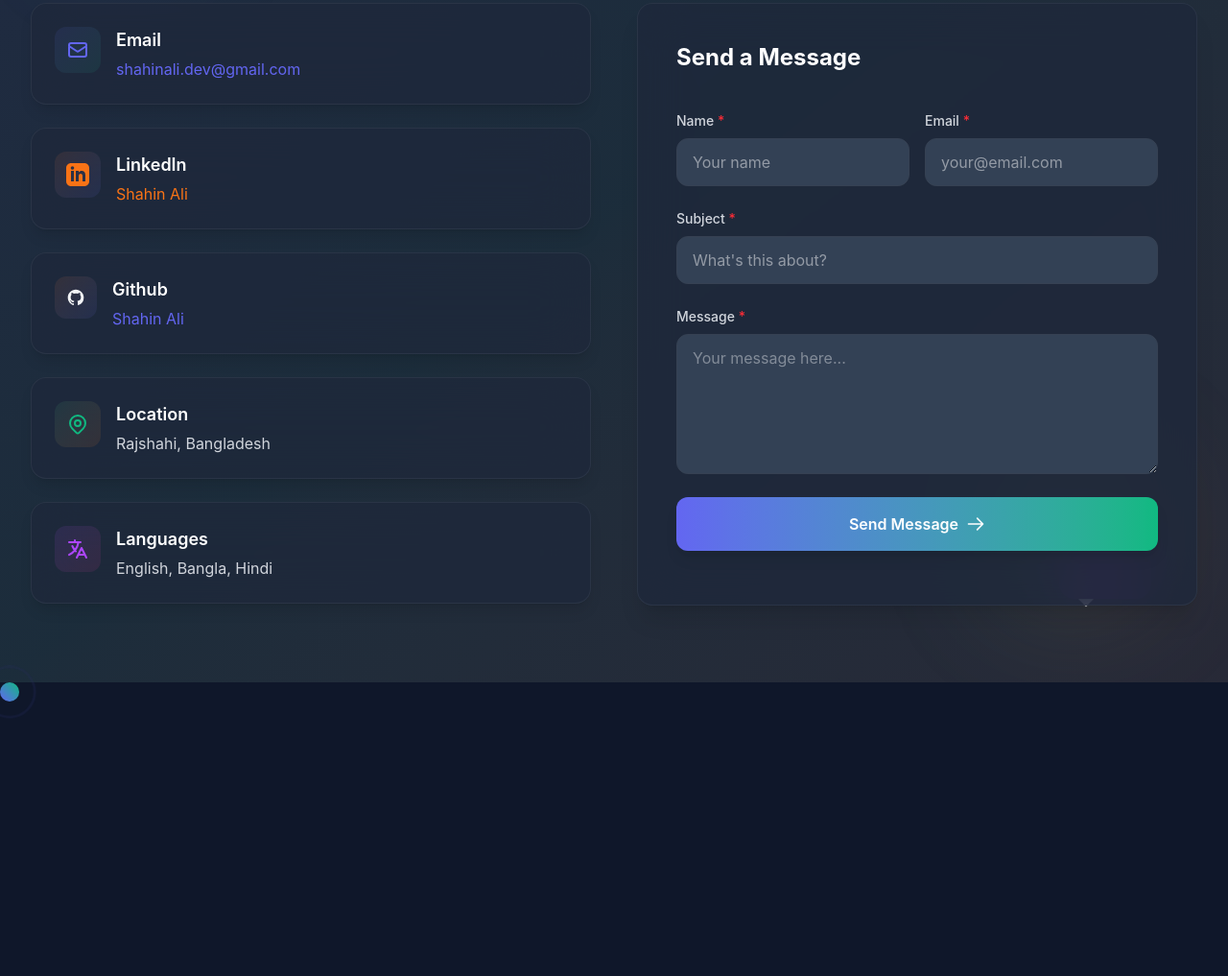
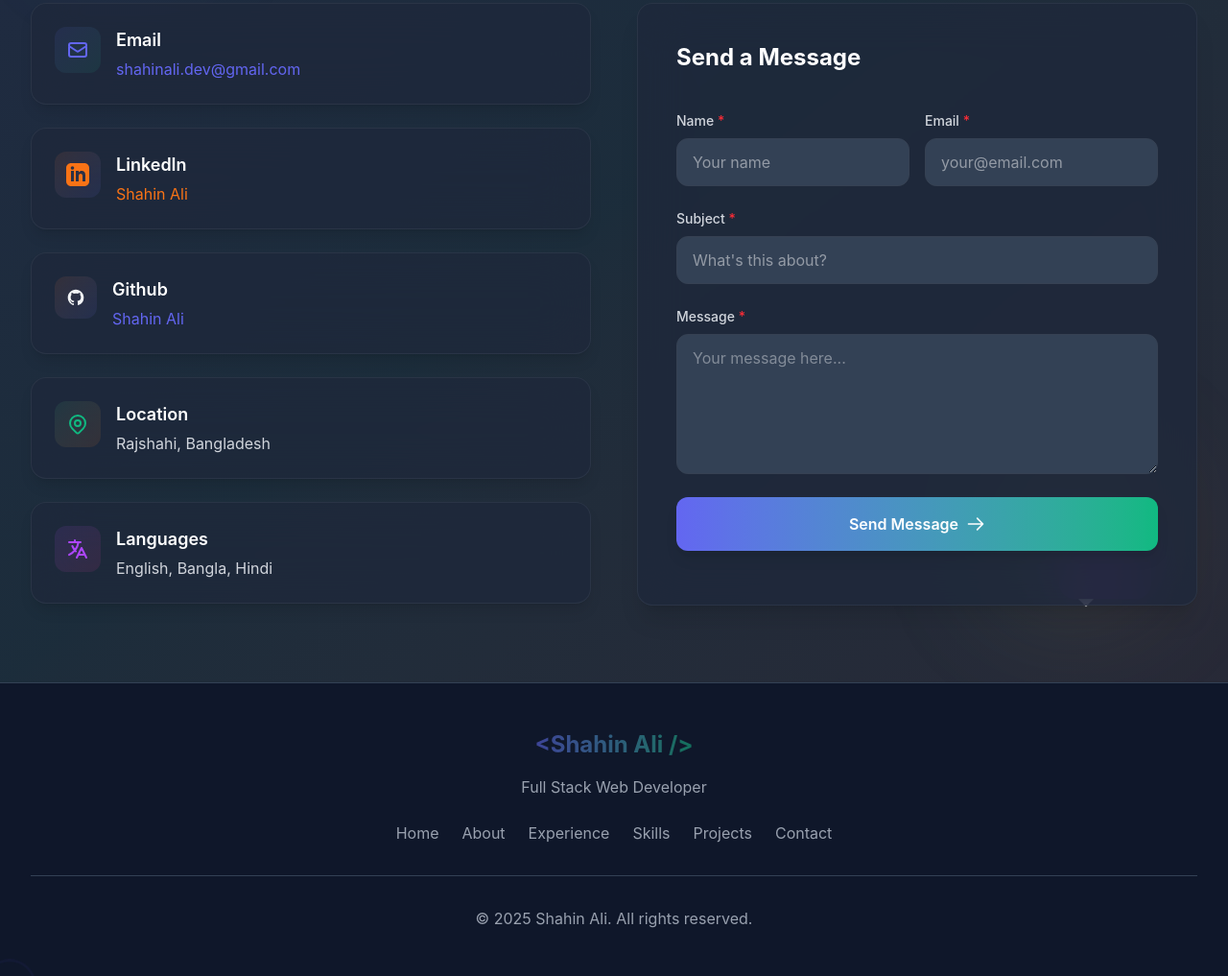
Before and after one commit to shahinali-dev/shahin-ali, a website with bundled scripts: page index.html in a window 1280 px wide. Shown: the part 6384-7401 px from the top of the page at 96% size. Before the commit the page ends 7095 px from the top, so only its background shows below. Built offline with nearby package versions, Linux system fonts and the light colour scheme; files whose address does not match are found by name.

Commit message:
feat: Implement footer

```diff
--- a/index.html
+++ b/index.html
@@ -2252,12 +2252,44 @@
       </div>
     </section>
 
-
-
-
-
-
     </main>
+
+    <!-- Footer -->
+    <footer class="bg-gray-900 dark:bg-dark-900 text-white py-12 border-t border-gray-800 dark:border-dark-700">
+      <div class="max-w-7xl mx-auto px-4 sm:px-6 lg:px-8">
+        <div class="text-center">
+          <div class="text-2xl font-bold mb-4">
+             <a
+                href="#home"
+                class="bg-gradient-to-r from-primary-500 to-secondary-500 bg-clip-text text-transparent animate-pulse-slow focus:outline-none focus:ring-2 focus:ring-primary-500 rounded p-0.5 transition-all duration-300"
+                aria-label="Shahin Ali - Home"
+              >
+                &lt;Shahin Ali /&gt;
+              </a>
+          </div>
+          <p class="text-gray-400 mb-6">Full Stack Web Developer</p>
+
+          <!-- Navigation inside footer -->
+          <nav aria-label="Footer Navigation">
+            <ul class="flex justify-center space-x-6 mb-8">
+              <li><a href="#home" class="text-gray-400 hover:text-primary-400 transition-all duration-300 hover:scale-110">Home</a></li>
+              <li><a href="#about" class="text-gray-400 hover:text-primary-400 transition-all duration-300 hover:scale-110">About</a></li>
+              <li><a href="#experience" class="text-gray-400 hover:text-primary-400 transition-all duration-300 hover:scale-110">Experience</a></li>
+              <li><a href="#skills" class="text-gray-400 hover:text-primary-400 transition-all duration-300 hover:scale-110">Skills</a></li>
+              <li><a href="#projects" class="text-gray-400 hover:text-primary-400 transition-all duration-300 hover:scale-110">Projects</a></li>
+              <li><a href="#contact" class="text-gray-400 hover:text-primary-400 transition-all duration-300 hover:scale-110">Contact</a></li>
+            </ul>
+          </nav>
+
+          <div class="border-t border-gray-800 dark:border-dark-700 pt-8">
+            <p class="text-gray-400">
+              &copy; 2025 Shahin Ali. All rights reserved.
+            </p>
+          </div>
+        </div>
+      </div>
+    </footer>
+
 
     <!-- External JavaScript -->
     <script type="module" src="./js/index.js"></script>
```
Also changed, not shown: css/output.css.
